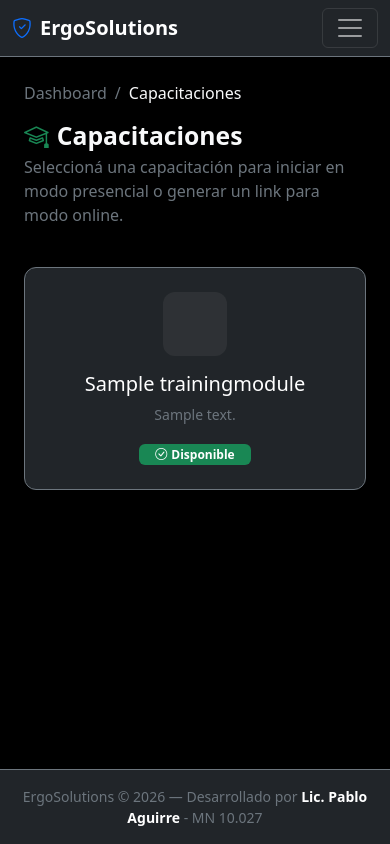
After one commit to praguirre/ergocapacitacion, a Django app: page /dashboard/capacitaciones/ in a window 390 px wide. The commit adds this page. Run offline with Django 5.2, Linux system fonts and the light colour scheme; a user stored in the database is signed in; tables that the repository leaves empty hold one stand-in row (values such as "Sample post"); parts of the project's set-up code (start-up, migrations or seed data) failed here and were passed over; some libraries are stand-ins or nearby versions.

Commit message:
Commit 16: Menú de capacitaciones con íconos
- Campos icon, color, order, description agregados a TrainingModule
- Migración de base de datos
- Vista de menú de capacitaciones en dashboard
- Grid responsive con cards e íconos
- Estados activo/próximamente con badges
- Admin actualizado con fieldsets y campos editables
- Link al selector de modalidad

```diff
--- a/apps/dashboard/urls.py
+++ b/apps/dashboard/urls.py
@@ -1,6 +1,6 @@
 # apps/dashboard/urls.py
 # ============================================================================
-# COMMIT 15: URLs del dashboard de profesionales
+# COMMIT 15-16: URLs del dashboard de profesionales
 # ============================================================================
 
 from django.urls import path
@@ -11,5 +11,6 @@ app_name = "dashboard"
 
 urlpatterns = [
     path("", views.home, name="home"),
+    path("capacitaciones/", views.capacitaciones_menu, name="capacitaciones_menu"),
     path("perfil/", views.profile, name="profile"),
 ]
--- a/apps/dashboard/views.py
+++ b/apps/dashboard/views.py
@@ -1,12 +1,13 @@
 # apps/dashboard/views.py
 # ============================================================================
-# COMMIT 15: Dashboard principal de profesionales
+# COMMIT 15-16: Dashboard y Menu de Capacitaciones
 # ============================================================================
 
 from django.contrib.auth.decorators import login_required
 from django.shortcuts import render
 
 from apps.accounts.decorators import professional_required
+from apps.training.models import TrainingModule
 
 
 @login_required
@@ -16,7 +17,6 @@ def home(request):
     Dashboard principal del profesional.
     Muestra selector de Evaluaciones / Capacitaciones y stats basicas.
     """
-    # Stats placeholder - se completan en commits posteriores
     stats = {
         "capacitaciones_total": 0,
         "links_generados": 0,
@@ -30,6 +30,20 @@ def home(request):
 
 @login_required
 @professional_required
+def capacitaciones_menu(request):
+    """
+    Menu de capacitaciones disponibles.
+    Muestra grid de cards con iconos y estados.
+    """
+    modules = TrainingModule.objects.all()
+
+    return render(request, "dashboard/capacitaciones_menu.html", {
+        "modules": modules,
+    })
+
+
+@login_required
+@professional_required
 def profile(request):
     """Perfil del profesional (placeholder - se completa en Commit 26)."""
     return render(request, "dashboard/profile.html")
--- a/apps/training/models.py
+++ b/apps/training/models.py
@@ -1,13 +1,23 @@
 # apps/training/models.py
+# ============================================================================
+# COMMIT 16: Agregados campos icon, color, order para menu visual
+# ============================================================================
 
 from django.db import models
+
 
 class TrainingModule(models.Model):
     slug = models.SlugField(unique=True, help_text="Identificador único para la URL.")
     title = models.CharField(max_length=200, verbose_name="Título del módulo")
+    description = models.TextField(
+        blank=True,
+        default="",
+        verbose_name="Descripción corta",
+        help_text="Descripción breve para mostrar en el menú de capacitaciones.",
+    )
     youtube_id = models.CharField(
         max_length=32,
-        help_text="Solo el ID del video (ej: IIgZp_NbsAE), no la URL completa."
+        help_text="Solo el ID del video (ej: IIgZp_NbsAE), no la URL completa.",
     )
 
     # Contenido en formato Markdown para la IA y el Front
@@ -15,13 +25,31 @@ class TrainingModule(models.Model):
     material_md = models.TextField(blank=True, default="", verbose_name="Material de lectura")
     transcript_md = models.TextField(blank=True, default="", verbose_name="Transcripción del video")
 
+    # =========================================================================
+    # COMMIT 16: Campos para menu visual
+    # =========================================================================
+    icon = models.CharField(
+        max_length=50,
+        default="bi-book",
+        help_text="Clase de Bootstrap Icons (ej: bi-body-text, bi-lightning-charge)",
+    )
+    color = models.CharField(
+        max_length=20,
+        default="#28a745",
+        help_text="Color hex para el card (ej: #28a745)",
+    )
+    order = models.PositiveIntegerField(
+        default=0,
+        help_text="Orden de aparición en el menú (menor = primero)",
+    )
+
     is_active = models.BooleanField(default=False, verbose_name="¿Está activo?")
 
     created_at = models.DateTimeField(auto_now_add=True)
     updated_at = models.DateTimeField(auto_now=True)
 
     class Meta:
-        ordering = ["-is_active", "-updated_at"]
+        ordering = ["order", "title"]
         verbose_name = "Módulo de capacitación"
         verbose_name_plural = "Módulos de capacitación"
 
--- a/templates/base_dashboard.html
+++ b/templates/base_dashboard.html
@@ -35,7 +35,8 @@
                         </a>
                     </li>
                     <li class="nav-item">
-                        <a class="nav-link" href="#">
+                        <a class="nav-link {% if request.resolver_match.url_name == 'capacitaciones_menu' %}active{% endif %}"
+                           href="{% url 'dashboard:capacitaciones_menu' %}">
                             <i class="bi bi-mortarboard me-1"></i>Capacitaciones
                         </a>
                     </li>
--- /dev/null
+++ b/templates/dashboard/capacitaciones_menu.html
@@ -0,0 +1,70 @@
+{% extends "base_dashboard.html" %}
+
+{% block title %}Capacitaciones - ErgoSolutions{% endblock %}
+
+{% block content %}
+<div class="container-fluid py-4 px-4">
+
+    <!-- Breadcrumb -->
+    <nav aria-label="breadcrumb" class="mb-3">
+        <ol class="breadcrumb breadcrumb-dark">
+            <li class="breadcrumb-item"><a href="{% url 'dashboard:home' %}">Dashboard</a></li>
+            <li class="breadcrumb-item active" aria-current="page">Capacitaciones</li>
+        </ol>
+    </nav>
+
+    <!-- Encabezado -->
+    <div class="row mb-4">
+        <div class="col">
+            <h2 class="fw-bold mb-1">
+                <i class="bi bi-mortarboard me-2 text-success"></i>Capacitaciones
+            </h2>
+            <p class="text-secondary">
+                Seleccioná una capacitación para iniciar en modo presencial o generar un link para modo online.
+            </p>
+        </div>
+    </div>
+
+    <!-- Grid de capacitaciones -->
+    <div class="row g-4">
+        {% for module in modules %}
+        <div class="col-sm-6 col-lg-4 col-xl-3">
+            {% if module.is_active %}
+            <a href="#" class="text-decoration-none" aria-label="Selector de modalidad disponible en próximos commits">
+            {% endif %}
+                <div class="card training-card bg-dark border-secondary h-100 {% if not module.is_active %}disabled-card{% endif %}">
+                    <div class="card-body text-center py-4">
+                        <div class="card-icon mx-auto" style="background-color: {{ module.color }}20;">
+                            <i class="{{ module.icon }}" style="color: {{ module.color }};"></i>
+                        </div>
+                        <h5 class="card-title text-white mb-2">{{ module.title }}</h5>
+                        <p class="card-text text-secondary small mb-3">
+                            {{ module.description|default:"Capacitación disponible." }}
+                        </p>
+                        {% if module.is_active %}
+                            <span class="badge bg-success px-3 py-1">
+                                <i class="bi bi-check-circle me-1"></i>Disponible
+                            </span>
+                        {% else %}
+                            <span class="badge bg-warning text-dark px-3 py-1">
+                                <i class="bi bi-clock me-1"></i>Próximamente
+                            </span>
+                        {% endif %}
+                    </div>
+                </div>
+            {% if module.is_active %}
+            </a>
+            {% endif %}
+        </div>
+        {% empty %}
+        <div class="col-12">
+            <div class="alert alert-info">
+                <i class="bi bi-info-circle me-2"></i>
+                No hay capacitaciones cargadas aún. Contactá al administrador.
+            </div>
+        </div>
+        {% endfor %}
+    </div>
+
+</div>
+{% endblock %}
--- a/templates/dashboard/home.html
+++ b/templates/dashboard/home.html
@@ -97,7 +97,7 @@
 
         <!-- Card CAPACITACIONES (activo) -->
         <div class="col-md-6 col-lg-5">
-            <a href="#" class="text-decoration-none" aria-label="Capacitaciones disponible en commit 16">
+            <a href="{% url 'dashboard:capacitaciones_menu' %}" class="text-decoration-none">
                 <div class="card dashboard-card bg-dark border-success h-100">
                     <div class="card-body text-center py-5 px-4">
                         <div class="card-icon text-success">
```
Also changed, not shown: apps/training/admin.py (+32 -10 lines), apps/training/migrations/0002_add_icon_color_order_description.py (added).
